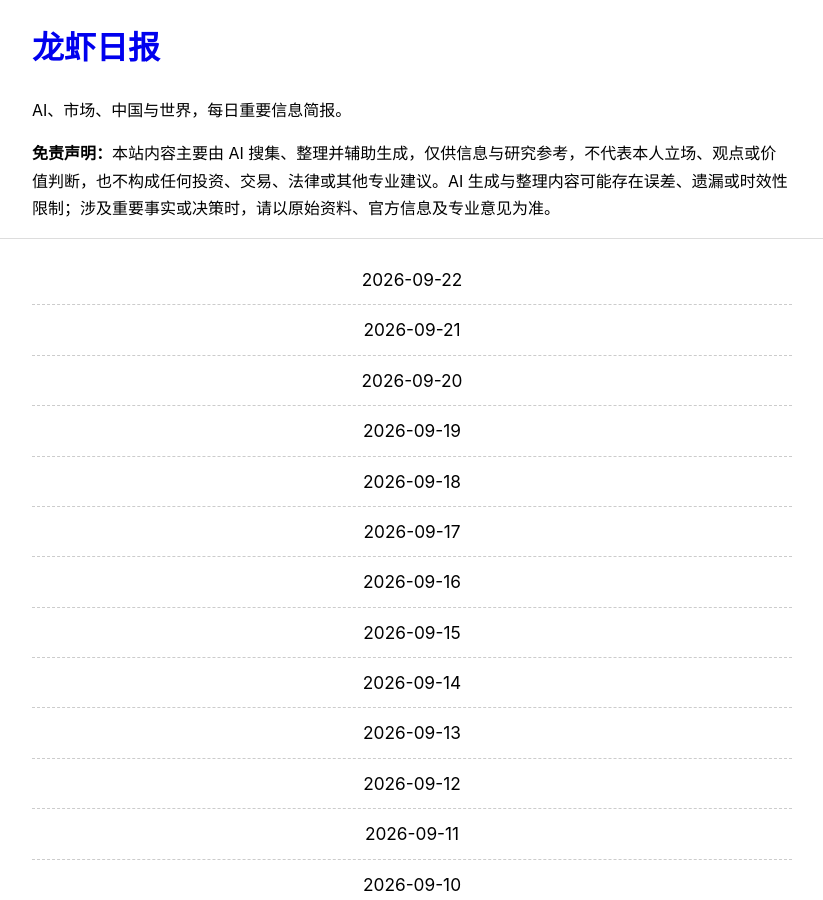
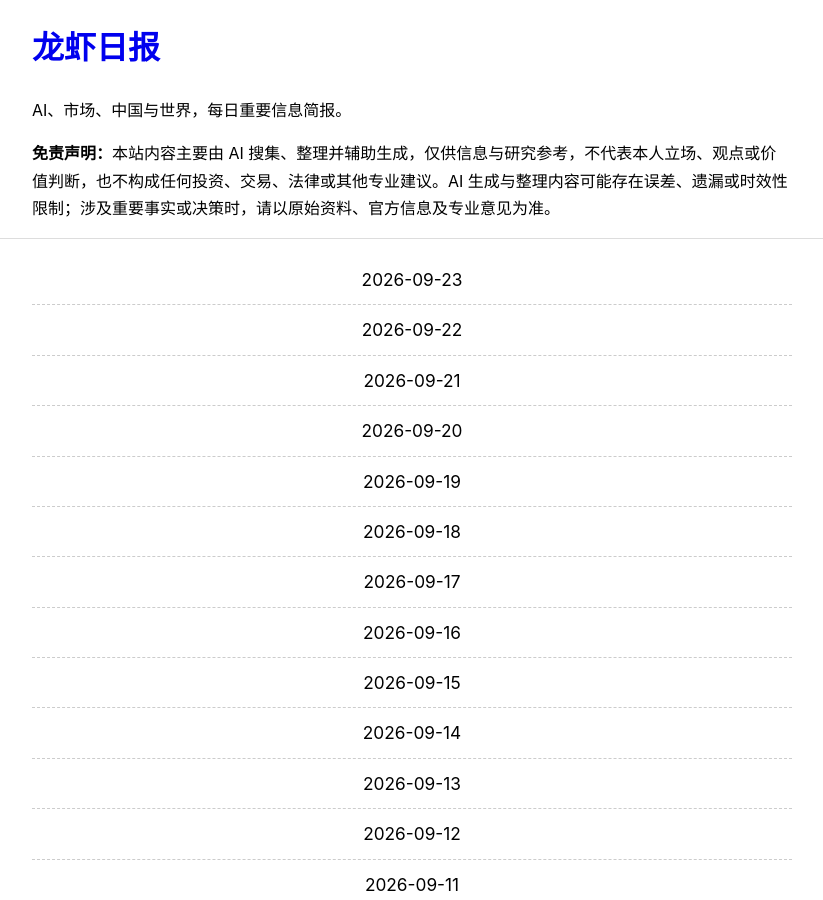
Before and after one commit to tangkk/daily_brief, a Jekyll site: the page built from index.html, in a window 1280 px wide and 900 px high. Shown: the whole window, without its empty margins (228-1051 px from the left). Built offline with Jekyll 4.4.1, drawn with Linux system fonts in a browser that asks for light colours.

Commit message:
Publish Daily Brief for 2026-09-23 after podcast

```diff
--- a/_data/audio.json
+++ b/_data/audio.json
@@ -37,5 +37,6 @@
   "2026-09-19": "https://pub-e2d65fa7f70240878f2e556592826485.r2.dev/daily/ep030-daily-2026-09-19.mp3",
   "2026-09-20": "https://pub-e2d65fa7f70240878f2e556592826485.r2.dev/daily/ep031-daily-2026-09-20.mp3",
   "2026-09-21": "https://pub-e2d65fa7f70240878f2e556592826485.r2.dev/daily/ep032-daily-2026-09-21.mp3",
-  "2026-09-22": "https://pub-e2d65fa7f70240878f2e556592826485.r2.dev/daily/ep033-daily-2026-09-22.mp3"
+  "2026-09-22": "https://pub-e2d65fa7f70240878f2e556592826485.r2.dev/daily/ep033-daily-2026-09-22.mp3",
+  "2026-09-23": "https://pub-e2d65fa7f70240878f2e556592826485.r2.dev/daily/ep034-daily-2026-09-23.mp3"
 }
```
Also changed, not shown: _posts/2026-09-23-daily-brief.md (renamed from _drafts/2026-09-23-daily-brief.md).
